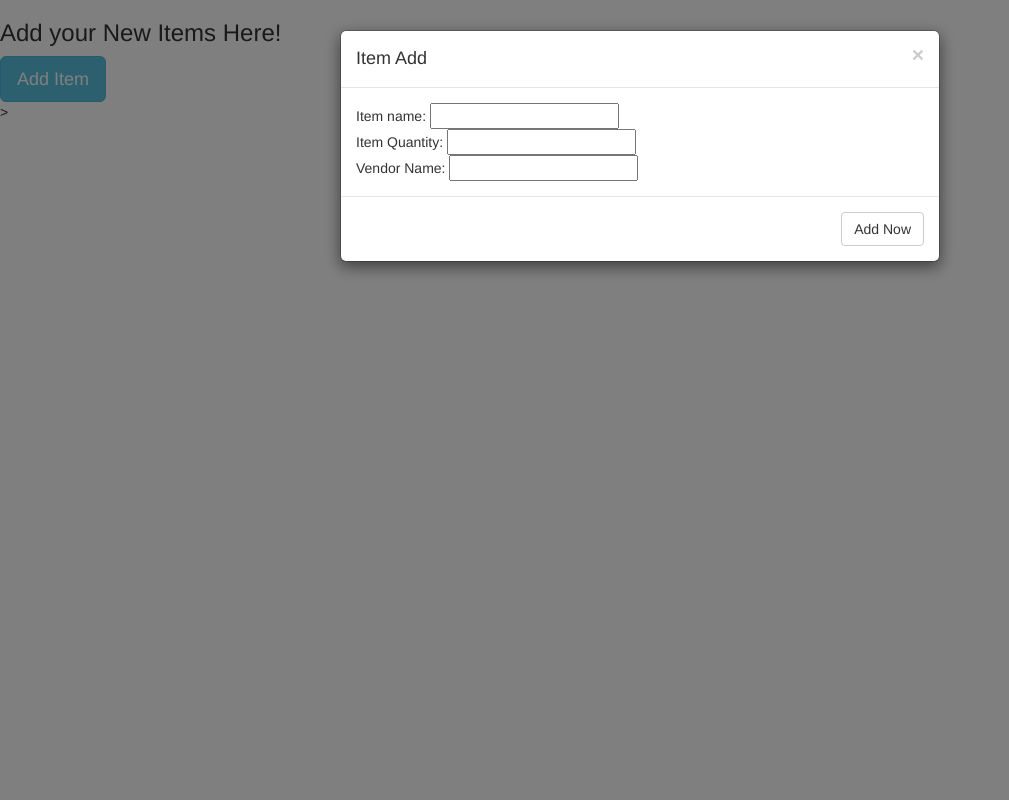
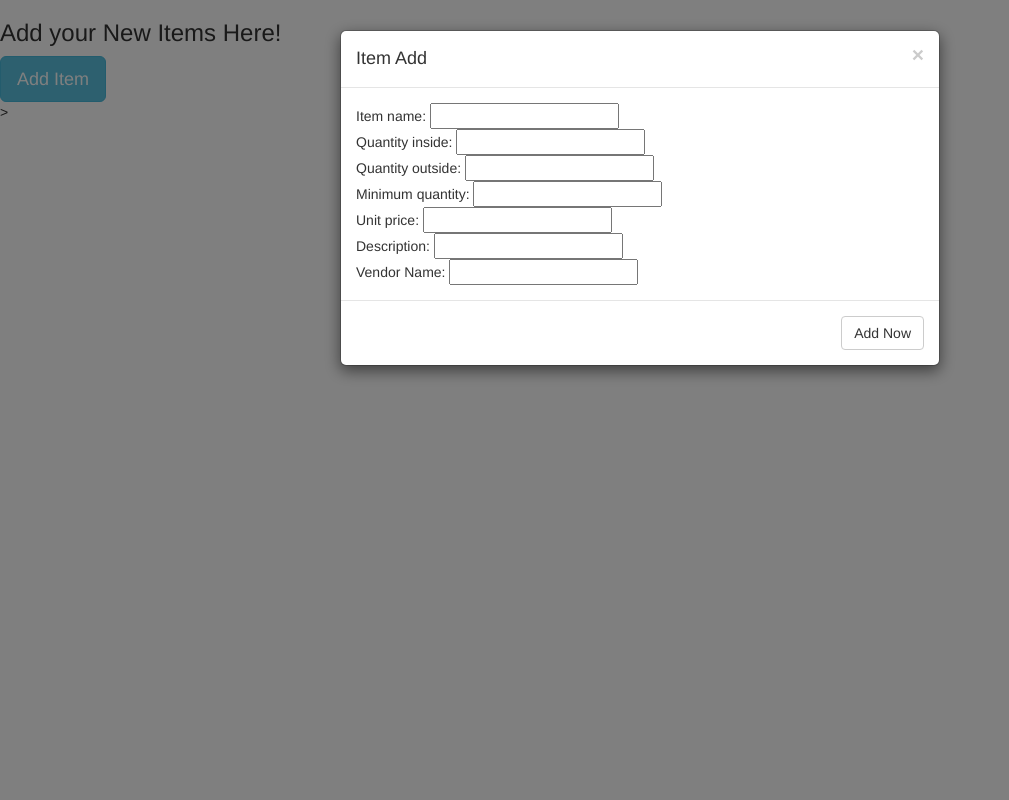
Before and after one commit to Ashequl-Haque/oimsproject2, a Django app: page /additem/ in a window 1280 px wide, after a click on "Add Item". Shown: the whole page, without its empty margins (0-1009 px from the left). Run offline with Django 3.2, Linux system fonts and the light colour scheme; some libraries are stand-ins or nearby versions.

Commit message:
Item added successfully

```diff
--- a/inventory/templates/inventory/additem.html
+++ b/inventory/templates/inventory/additem.html
@@ -30,10 +30,22 @@
     	    Item name:
  			<input type="text" name="itemname" id= "itemname">
   			<br>
-  			Item Quantity:
-  			<input type="text" name="itemqty" id="itemqty">
+  			Quantity inside:
+  			<input type="text" name="qtyinside" id="qtyinside">
             <br>
-            Vendor Name:
+            Quantity outside:
+  			<input type="text" name="qtyoutside" id="qtyoutside">
+  			<br>
+  			Minimum quantity:
+  			<input type="text" name="qtymin" id="qtymin">
+  			<br>
+  			Unit price:
+  			<input type="text" name="unitprice" id="unitprice">
+  			<br>
+  			Description:
+  			<input type="text" name="desc" id="desc">
+  			<br>
+  			Vendor Name:
   			<input type="text" name="vendorname" id="vendorname">
 
 
@@ -58,15 +70,20 @@
                   document.getElementById("addeditems").innerHTML = "Okay!"
               }
           };
-          xhttp.open("POST", "item_is_added/", true);
+          xhttp.open("POST", "itemadded/", true);
           var csrftoken = getCookie('csrftoken');
 
           xhttp.setRequestHeader("Content-type", "application/x-www-form-urlencoded");
           xhttp.setRequestHeader("X-CSRFToken", csrftoken);
 
           query = "&itemname=" +document.getElementById("itemname").value;
-          query += "&itemqty=" + document.getElementById("itemqty").value;
-          query += "&vendorname=" + document.getElementById("vendorname").value;
+          query += "&qtyinside=" +document.getElementById("qtyinside").value;
+          query += "&qtyoutside=" +document.getElementById("qtyoutside").value;
+          query += "&qtymin=" +document.getElementById("qtymin").value;
+          query += "&unitprice=" +document.getElementById("unitprice").value;
+          query += "&desc=" +document.getElementById("desc").value;
+          query += "&vendorname=" +document.getElementById("vendorname").value;
+
 
 
 
@@ -74,6 +91,23 @@
 
           xhttp.send(query);
       }
+
+
+            function getCookie(name) {
+          var cookieValue = null;
+          if (document.cookie && document.cookie != '') {
+              var cookies = document.cookie.split(';');
+              for (var i = 0; i < cookies.length; i++) {
+                  var cookie = jQuery.trim(cookies[i]);
+                  // Does this cookie string begin with the name we want?
+                  if (cookie.substring(0, name.length + 1) == (name + '=')) {
+                      cookieValue = decodeURIComponent(cookie.substring(name.length + 1));
+                      break;
+                  }
+              }
+          }
+          return cookieValue;
+      }
 </script>>
 </body>
 </html>
--- a/inventory/urls.py
+++ b/inventory/urls.py
@@ -19,6 +19,6 @@ urlpatterns = [
     url(r'^vendor/$',views.vendor_view,name='vendor_view'),
     url(r'^addvendor/$',views.add_vendor,name='add_vendor'),
     url(r'^additem/$',views.add_item,name='add_item'),
-    url(r'^itemadded/$',views.item_is_added,name='item_is_added'),
+    url(r'^additem/itemadded/$',views.item_is_added,name='item_is_added'),
 
 ]
--- a/inventory/views.py
+++ b/inventory/views.py
@@ -240,11 +240,19 @@ def add_item(request):
 def item_is_added(request):
 	if request.method=='POST':
 		nitem_name=request.POST['itemname']
-		nitem_quantity=request.POST['itemqty']
-		nvendor_name=request.POST['vendorname']
+		qty_inside=request.POST['qtyinside']
+		qty_outside=request.POST['qtyoutside']
+		qty_min=request.POST['qtymin']
+		desc=request.POST['desc']
+		unit_price=request.POST['unitprice']
+		vendor_name= request.POST['vendorname']
 
 
-		p=InventoryTable(item_name=nitem_name, quantity_inside=nitem_quantity,vendor=nvendor_name)
+		p=InventoryTable(item_name=nitem_name, quantity_inside=qty_inside,quantity_outside=qty_outside,minimum_quantity=qty_min,unit_price=unit_price,description=desc,vendor=vendor_name)
 		p.save()
 
+		quantity_inside=InventoryTable.objects.get(item_name=nitem_name).quantity_inside
+
+		print quantity_inside
+
 		return HttpResponse("Okay")
```
Also changed, not shown: db.sqlite3.
